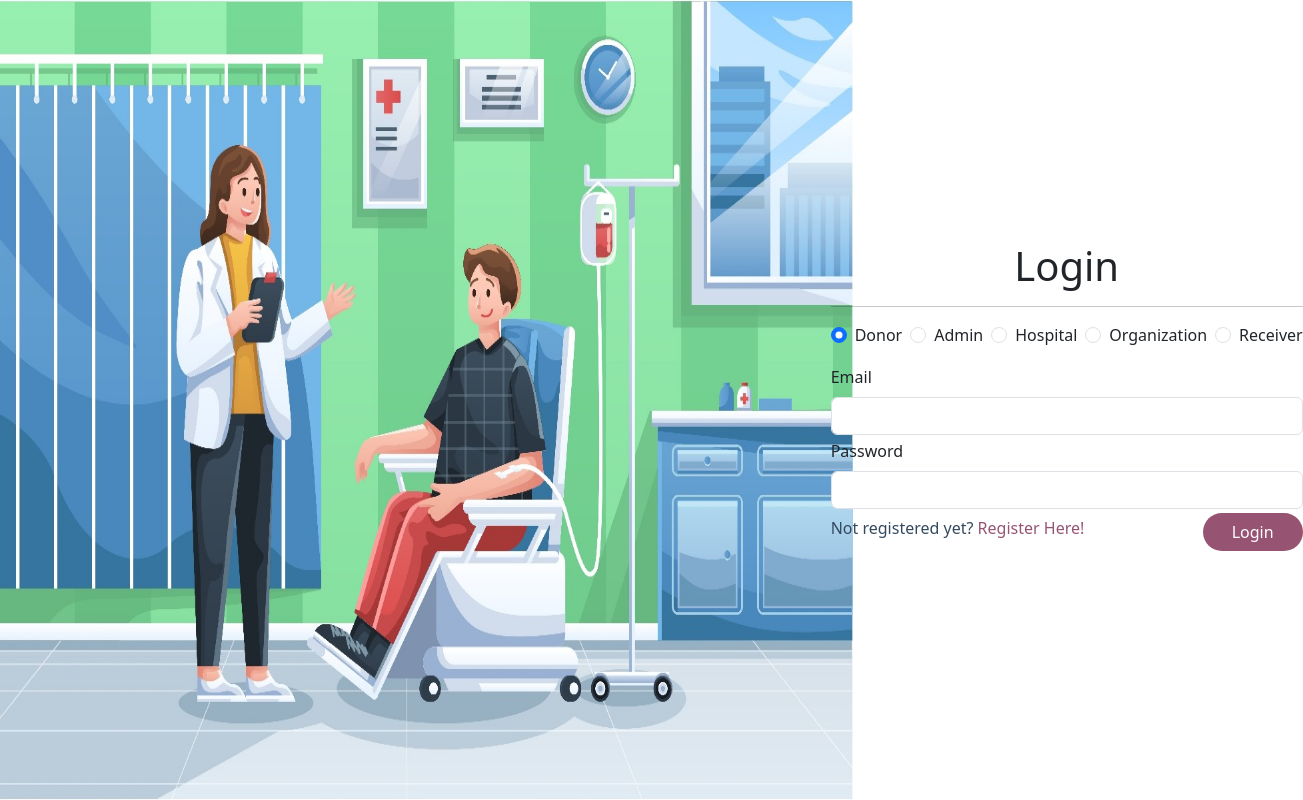
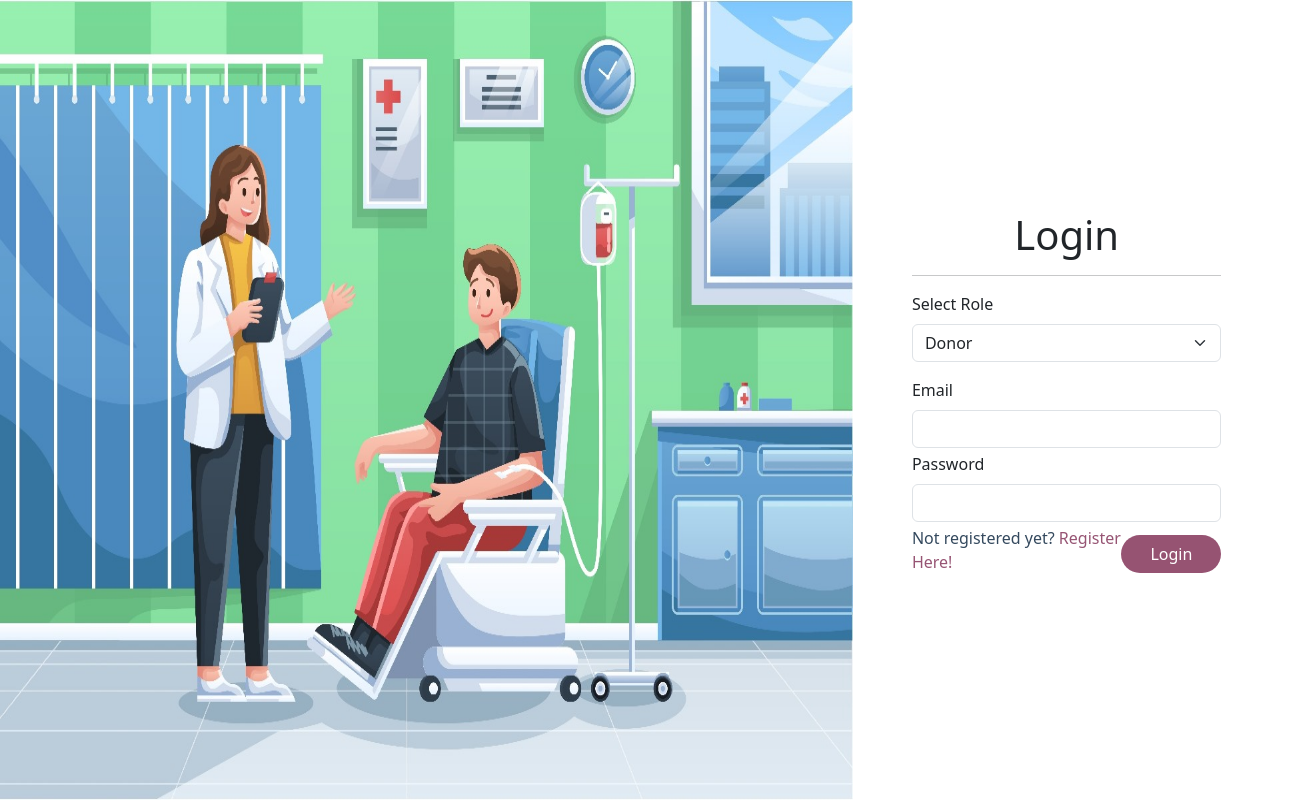
Before and after one commit to Lajwantiharani/DMYF, a React (Create React App) app in the folder client/: page /login in a window 1280 px wide. Shown: the whole page, 1303 px wide, since content can reach past the window. Built offline with nearby package versions, Linux system fonts and the light colour scheme.

Commit message:
update form.js
added dropdown to select roles

```diff
--- a/client/src/components/Shared/Form/Form.js
+++ b/client/src/components/Shared/Form/Form.js
@@ -4,7 +4,6 @@ import { Link } from "react-router-dom";
 import { handleLogin, handleRegister } from "../../../services/authService";
 
 const Form = ({ formType, submitBtn, formTitle }) => {
-  // Destructure props here
   const [email, setEmail] = useState("");
   const [password, setPassword] = useState("");
   const [role, setRole] = useState("donor");
@@ -38,74 +37,26 @@ const Form = ({ formType, submitBtn, formTitle }) => {
       >
         <h1 className="text-center">{formTitle}</h1>
         <hr />
-        <div className="d-flex mb-3">
-          <div className="form-check">
-            <input
-              type="radio"
-              className="form-check-input"
-              name="role"
-              id="donorRadio"
-              value={"donor"}
-              onChange={(e) => setRole(e.target.value)}
-              defaultChecked
-            />
-            <label htmlFor="donorRadio" className="form-check-label">
-              Donor
-            </label>
-          </div>
-          <div className="form-check ms-2">
-            <input
-              type="radio"
-              className="form-check-input"
-              name="role"
-              id="adminRadio"
-              value={"admin"}
-              onChange={(e) => setRole(e.target.value)}
-            />
-            <label htmlFor="adminRadio" className="form-check-label">
-              Admin
-            </label>
-          </div>
-          <div className="form-check ms-2">
-            <input
-              type="radio"
-              className="form-check-input"
-              name="role"
-              id="hospitalRadio"
-              value={"hospital"}
-              onChange={(e) => setRole(e.target.value)}
-            />
-            <label htmlFor="hospitalRadio" className="form-check-label">
-              Hospital
-            </label>
-          </div>
-          <div className="form-check ms-2">
-            <input
-              type="radio"
-              className="form-check-input"
-              name="role"
-              id="organizationRadio"
-              value={"organization"}
-              onChange={(e) => setRole(e.target.value)}
-            />
-            <label htmlFor="organizationRadio" className="form-check-label">
-              Organization
-            </label>
-          </div>
-          <div className="form-check ms-2">
-            <input
-              type="radio"
-              className="form-check-input"
-              name="role"
-              id="receiverRadio"
-              value={"receiver"}
-              onChange={(e) => setRole(e.target.value)}
-            />
-            <label htmlFor="receiverRadio" className="form-check-label">
-              Receiver
-            </label>
-          </div>
+        {/* Role selection using dropdown */}
+        <div className="mb-3">
+          <label htmlFor="roleSelect" className="form-label">
+            Select Role
+          </label>
+          <select
+            className="form-select"
+            id="roleSelect"
+            name="role"
+            value={role}
+            onChange={(e) => setRole(e.target.value)}
+          >
+            <option value="donor">Donor</option>
+            <option value="admin">Admin</option>
+            <option value="hospital">Hospital</option>
+            <option value="organization">Organization</option>
+            <option value="receiver">Receiver</option>
+          </select>
         </div>
+
         {/* Conditional rendering based on formType */}
         {formType === "login" && (
           <>
@@ -205,7 +156,7 @@ const Form = ({ formType, submitBtn, formTitle }) => {
           </>
         )}
 
-        <div className="d-flex flex-row justify-content-between">
+        <div className="d-flex flex-row justify-content-between align-items-center">
           {formType === "login" ? (
             <p style={{ color: "#34495e" }}>
               Not registered yet?{" "}
```
